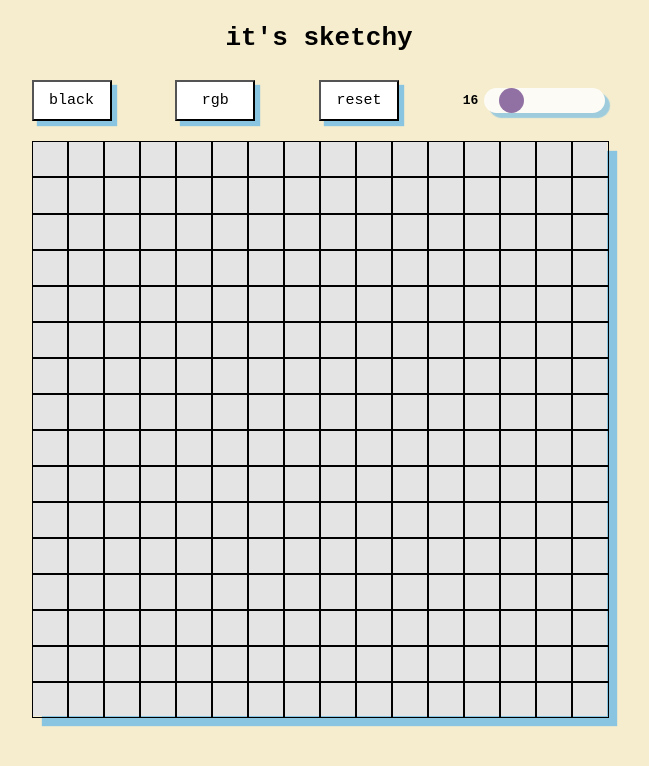
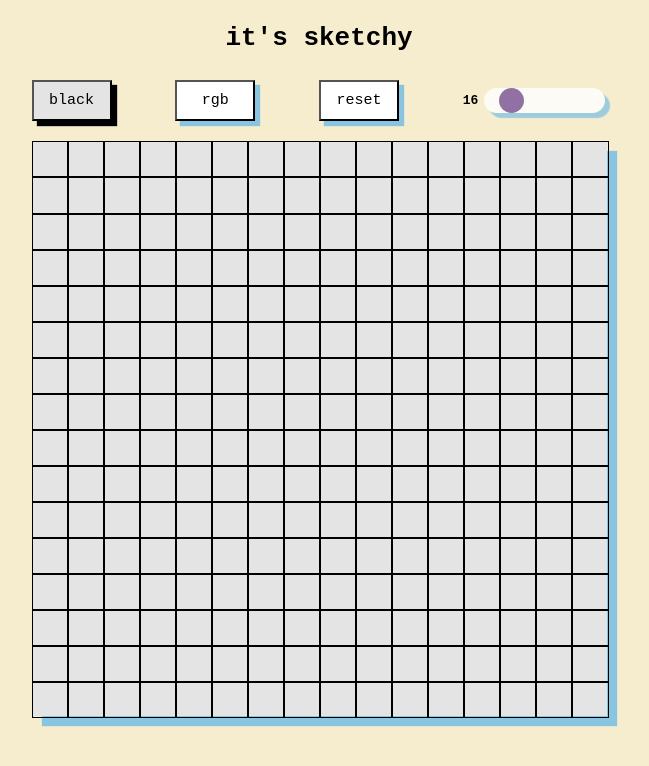
Before and after one commit to teajm/etchasketch, a plain HTML site: page index.html in a window 1280 px wide. Shown: the whole page, without its empty margins (321-970 px from the left). Drawn offline with Linux system fonts and the light colour scheme.

Commit message:
set black as default

```diff
--- a/script.js
+++ b/script.js
@@ -4,7 +4,7 @@ let cols = 16;
 let height = 34.0625;
 let width = 34.0625;
 let windowSize = 575;
-let color = 'rgb';
+let color = 'black';
 // const div = document.createElement('div');
 grid.style.setProperty('--grid-rows', rows);
 grid.style.setProperty('--grid-cols', cols);
@@ -56,6 +56,7 @@ rgbButton.addEventListener('click', function(){
 });
 
 const blackButton = document.querySelector('#black');
+blackButton.classList.add('active');
 blackButton.addEventListener('click', function(){
     rgbButton.classList.remove('active');
     resetButton.classList.remove('active');
--- a/styles.css
+++ b/styles.css
@@ -97,6 +97,7 @@ button:hover{
     -webkit-transition: .5s;
     transition: opacity .5s;
     box-shadow: 5px 5px 1px #89C4E1;
+    border:#000000;
 }
 .slider:hover{
     transition:.5s;
```
Also changed, not shown: 1 other file.
